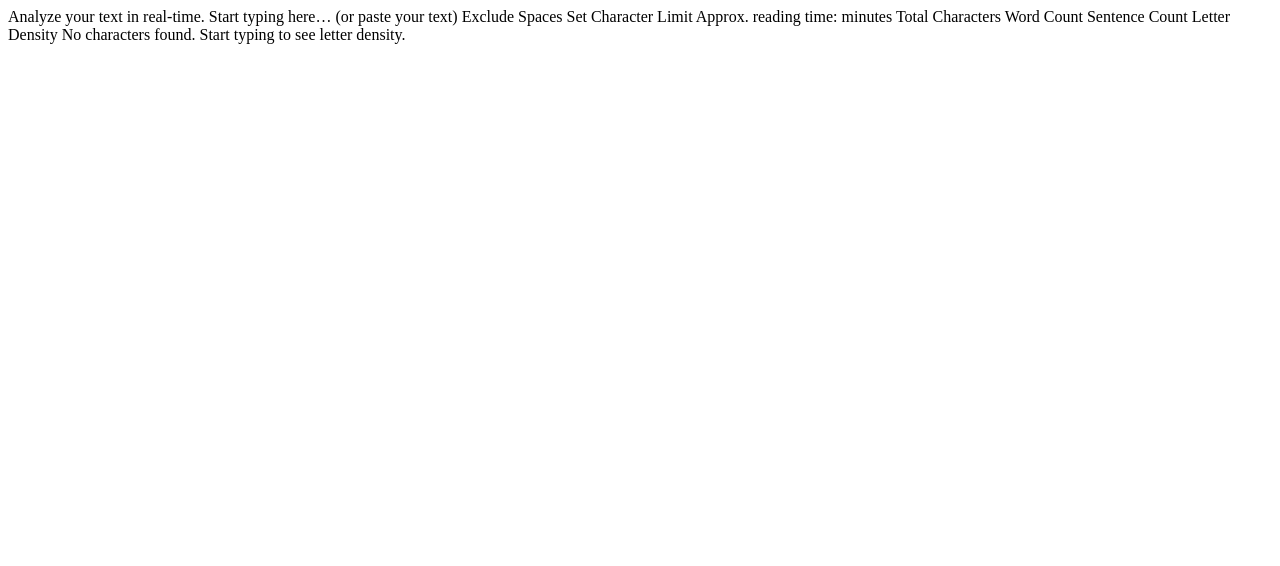
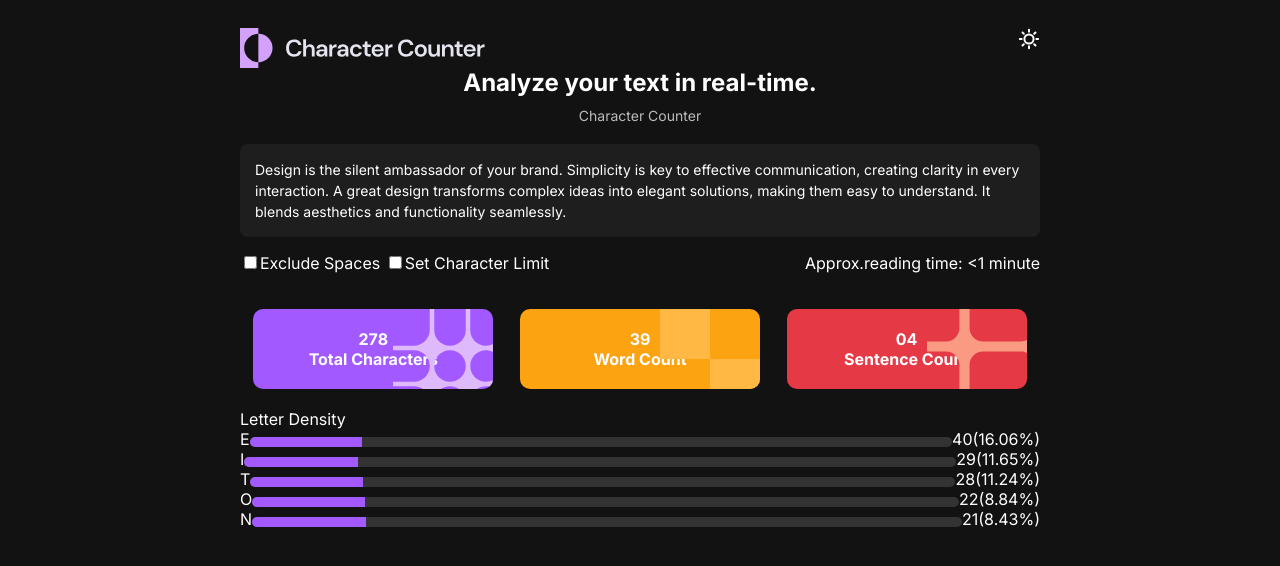
Before and after one commit to W1ll2a3/character-counter, a plain HTML site: page index.html in a window 1280 px wide. Drawn offline with Linux system fonts and the light colour scheme.

Commit message:
Update Index.html

```diff
--- a/index.html
+++ b/index.html
@@ -1,35 +1,232 @@
 <!DOCTYPE html>
 <html lang="en">
-<head>
-  <meta charset="UTF-8">
-  <meta name="viewport" content="width=device-width, initial-scale=1.0">
+  <head>
+    <meta charset="UTF-8" />
+    <meta name="viewport" content="width=device-width, initial-scale=1.0" />
+    <title>Character Counter</title>
+    <link
+      href="https://fonts.googleapis.com/css2?family=Inter:wght@300;400;700&display=swap"
+      rel="stylesheet"
+    />
+    <style>
+      body {
+        font-family: "Inter", sans-serif;
+        background-color: #121212;
+        color: white;
+        text-align: center;
+        padding: 20px;
+      }
 
-  <link rel="icon" type="image/png" sizes="32x32" href="./assets/images/favicon-32x32.png">
+      #circle {
+        display: flex;
+        justify-content: begin;
+        align-items: flex-start;
+      }
 
-  <title>Frontend Mentor | Character counter</title>
-</head>
-<body>
+      .header-container {
+        text-align: center;
+        display: flex;
+        justify-content: space-between;
+      }
 
-  Analyze your text in real-time.
+      #sun {
+        display: flex;
+        justify-content: end;
+        align-items: flex-start;
+      }
 
-  Start typing here… (or paste your text)
+      .checkbox {
+        justify-content: begin;
+      }
+      .container {
+        max-width: 800px;
+        margin: auto;
+        align-items: center;
+      }
+      .header {
+        font-size: 24px;
+        font-weight: bold;
+        margin-bottom: 10px;
+      }
+      .subtext {
+        font-size: 14px;
+        color: #bbb;
+        margin-bottom: 20px;
+      }
 
-  Exclude Spaces
-  Set Character Limit
+      .checkbox-2 {
+        display: flex;
+        justify-content: space-between;
+        align-items: center;
+      }
+      .text-box {
+        width: 990;
+        height: 200;
+        background-color: #1e1e1e;
+        color: white;
+        border-radius: 8px;
+        padding: 15px;
+        text-align: left;
+        font-size: 14px;
+        line-height: 1.5;
+      }
+      .metrics {
+        display: flex;
+        justify-content: space-around;
+        margin-top: 20px;
 
-  Approx. reading time: <!-- Insert number --> minutes
+      }
 
-  <!-- Insert number -->
-  Total Characters
+      .gallery-image {
+        position: absolute;
+        right: -50px;
+        top: 0px;
+        bottom: 0;
+        object-fit: contain;
+        background-position: center center;
+      }
 
-  <!-- Insert number -->
-  Word Count
+      .metric-box {
+        position: relative;
+        padding: 20px;
+        overflow: hidden;
+        border-radius: 10px;
+        width: 200px;
+        text-align: center;
+        font-weight: bold;
+      }
+      .purple {
+        background: #a259ff;
+      }
+      .orange {
+        background: #fca311;
+      }
+      .red {
+        background: #e63946;
+      }
+      .progress-section {
+        margin-top: 20px;
+        text-align: left;
+      }
+      .progress-bar {
+        background-color: #333;
+        border-radius: 5px;
+        height: 10px;
+        margin-top: 5px;
+        width: 100%;
+        overflow: hidden;
+      }
+      .progress-fill {
+        height: 100%;
+        background-color: #a259ff;
+        width: 50%;
+      }
 
-  <!-- Insert number -->
-  Sentence Count
+      .simple-bar {
+        display: flex;
+        flex-direction: row;
+        align-items: center;      }
+    </style>
+  </head>
+  <body>
+    <div class="container">
+      <div class="header-container">
+        <div id="circle">
+          <img src="assets/images/logo-dark-theme.svg" alt="" />
+        </div>
+        <div id="sun"><img src="assets/images/icon-sun.svg" alt="" /></div>
+      </div>
 
-  Letter Density
-  No characters found. Start typing to see letter density.
-
-</body>
+      <div class="header">Analyze your text in real-time.</div>
+      <div class="subtext">Character Counter</div>
+      <div class="text-box">
+        Design is the silent ambassador of your brand. Simplicity is key to
+        effective communication, creating clarity in every interaction. A great
+        design transforms complex ideas into elegant solutions, making them easy
+        to understand. It blends aesthetics and functionality seamlessly.
+      </div>
+      <div class="checkbox-2">
+        <span class="flex">
+            <label class="checkbox"
+          ><input type="checkbox" id="myCheckbox" />Exclude Spaces</label
+        >
+        <label class="checkbox"
+          ><input type="checkbox" id="myCheckbox" />Set Character Limit</label
+        >
+        </span>
+        <p>Approx.reading time: <1 minute</p>
+      </div>
+      <div class="metrics">
+        <div class="metric-box purple">
+          278 <br />
+          Total Characters
+          <img
+            src="./assets/images/pattern-character-count.svg"
+            class="gallery-image"
+            alt="Image 1"
+            aria-hidden="true"
+          />
+        </div>
+        <div class="metric-box orange">
+          39 <br />
+          Word Count
+          <img
+            src="./assets/images/pattern-word-count.svg"
+            class="gallery-image"
+            alt="Image 2"
+            aria-hidden="true"
+          />
+        </div>
+        <div class="metric-box red">
+          04 <br />
+          Sentence Count
+          <img
+            src="./assets/images/pattern-sentence-count.svg"
+            class="gallery-image"
+            alt="Image 3"
+            aria-hidden="true"
+          />
+        </div>
+      </div>
+      <div class="progress-section">
+        <div>Letter Density</div>
+        <div class="simple-bar">
+          <div>E</div>
+          <div class="progress-bar">
+            <div class="progress-fill" style="width: 16%"></div>
+          </div>
+          <div>40(16.06%)</div>
+        </div>
+        <div class="simple-bar">
+            <div>I</div>
+            <div class="progress-bar">
+              <div class="progress-fill" style="width: 16%"></div>
+            </div>
+            <div>29(11.65%)</div>
+          </div>
+          <div class="simple-bar">
+            <div>T</div>
+            <div class="progress-bar">
+              <div class="progress-fill" style="width: 16%"></div>
+            </div>
+            <div>28(11.24%)</div>
+          </div>
+          <div class="simple-bar">
+            <div>O</div>
+            <div class="progress-bar">
+              <div class="progress-fill" style="width: 16%"></div>
+            </div>
+            <div>22(8.84%)</div>
+          </div>
+          <div class="simple-bar">
+            <div>N</div>
+            <div class="progress-bar">
+              <div class="progress-fill" style="width: 16%"></div>
+            </div>
+            <div>21(8.43%)</div>
+          </div>
+      </div>
+    </div>
+    <script src="script.js"></script>
+  </body>
 </html>
```
